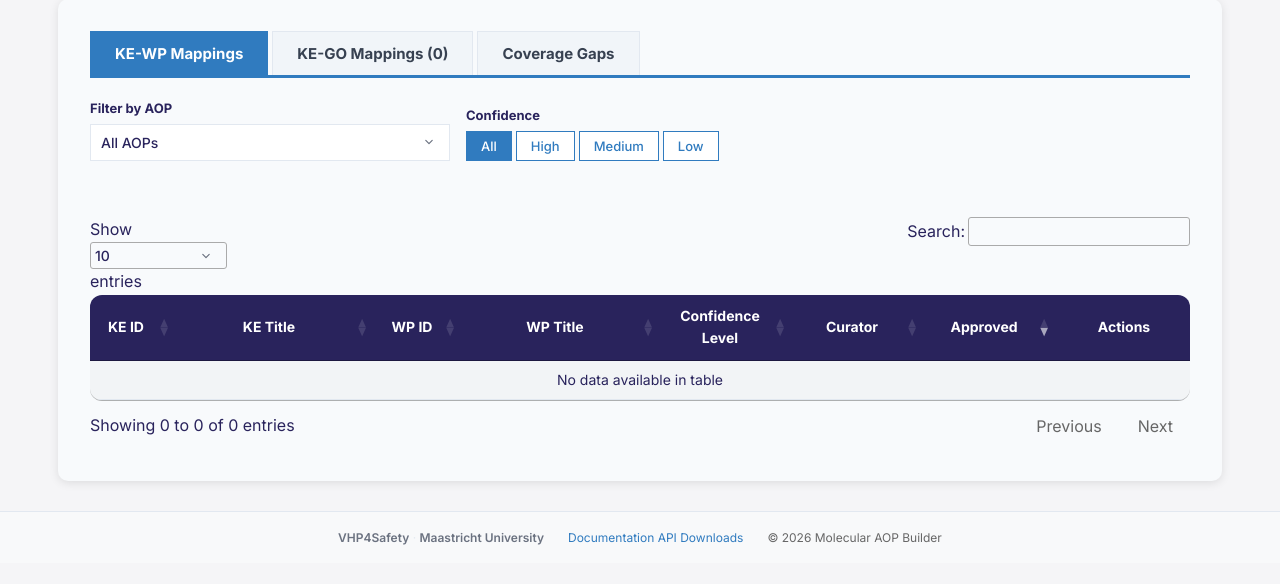
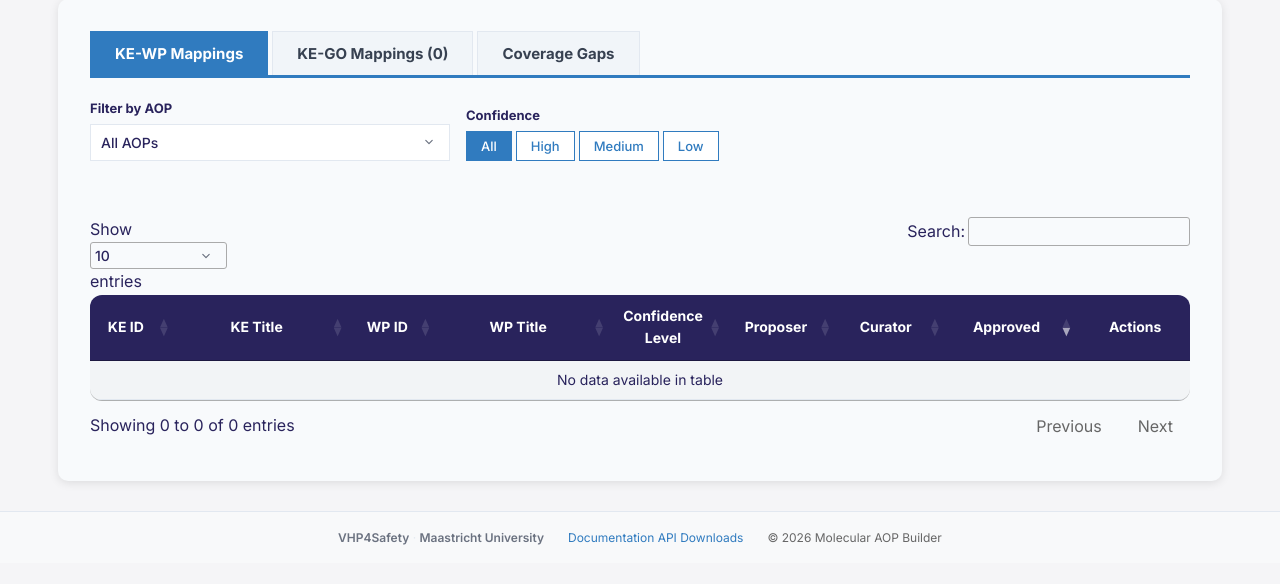
Before and after one commit to marvinm2/KE-WP-mapping, a Flask app: page /explore in a window 1280 px wide. Shown: the part 87-671 px from the top of the page. Run offline with Flask 3, Linux system fonts and the light colour scheme; data comes from the database, SQL or seed files in the repository; parts of the project's set-up code (start-up, migrations or seed data) failed here and were passed over; some libraries are stand-ins or nearby versions.

Commit message:
feat(13-02): display proposed_by in API serialization and explore page tables
- Add proposed_by to provenance dict in _serialize_mapping() and _serialize_go_mapping()
- Add proposed_by to _MAPPING_CSV_FIELDS and _GO_MAPPING_CSV_FIELDS
- Add proposed_by flattening in _flatten_for_csv()
- Add Proposer column to WP DataTable thead and columns config (index 5,
  shifting Curator to 6 and Approved to 7; update order directive to [[7,'desc']])
- Update WP DataTable columnDefs to 9 columns with adjusted widths
- Add Proposer column to GO static table thead and tbody (row['proposed_by'] or '-')
- Include proposed_by in GoMappingModel.get_all_mappings() SELECT clause

```diff
--- a/src/blueprints/v1_api.py
+++ b/src/blueprints/v1_api.py
@@ -96,6 +96,7 @@ def _serialize_mapping(row):
             "suggestion_score": row.get("suggestion_score"),
             "approved_by": row.get("approved_by_curator"),
             "approved_at": row.get("approved_at_curator"),
+            "proposed_by": row.get("proposed_by"),
         },
     }
 
@@ -114,6 +115,7 @@ def _serialize_go_mapping(row):
             "suggestion_score": row.get("suggestion_score"),
             "approved_by": row.get("approved_by_curator"),
             "approved_at": row.get("approved_at_curator"),
+            "proposed_by": row.get("proposed_by"),
         },
     }
 
@@ -121,11 +123,11 @@ def _serialize_go_mapping(row):
 # CSV fieldnames — provenance is flattened (nested dicts don't serialize to CSV)
 _MAPPING_CSV_FIELDS = [
     "uuid", "ke_id", "ke_name", "pathway_id", "pathway_title",
-    "confidence_level", "suggestion_score", "approved_by", "approved_at",
+    "confidence_level", "suggestion_score", "approved_by", "approved_at", "proposed_by",
 ]
 _GO_MAPPING_CSV_FIELDS = [
     "uuid", "ke_id", "ke_name", "go_term_id", "go_term_name", "go_namespace",
-    "confidence_level", "suggestion_score", "approved_by", "approved_at",
+    "confidence_level", "suggestion_score", "approved_by", "approved_at", "proposed_by",
 ]
 
 
@@ -136,6 +138,7 @@ def _flatten_for_csv(obj):
     flat["suggestion_score"] = prov.get("suggestion_score")
     flat["approved_by"] = prov.get("approved_by")
     flat["approved_at"] = prov.get("approved_at")
+    flat["proposed_by"] = prov.get("proposed_by")
     return flat
 
 
--- a/src/core/models.py
+++ b/src/core/models.py
@@ -1469,7 +1469,7 @@ class GoMappingModel:
                 """
                 SELECT id, ke_id, ke_title, go_id, go_name, connection_type,
                        confidence_level, evidence_code, created_by, created_at, updated_at,
-                       uuid, approved_by_curator, approved_at_curator
+                       uuid, approved_by_curator, approved_at_curator, proposed_by
                 FROM ke_go_mappings
                 ORDER BY created_at DESC
             """
--- a/templates/explore.html
+++ b/templates/explore.html
@@ -74,6 +74,7 @@
                         <th>WP ID</th>
                         <th>WP Title</th>
                         <th>Confidence Level</th>
+                        <th>Proposer</th>
                         <th>Curator</th>
                         <th>Approved</th>
                         <th>Actions</th>
@@ -94,6 +95,7 @@
                         <th>GO Name</th>
                         <th>Connection Type</th>
                         <th>Confidence Level</th>
+                        <th>Proposer</th>
                         <th>Timestamp</th>
                     </tr>
                 </thead>
@@ -106,6 +108,7 @@
                         <td>{{ row['go_name'] }}</td>
                         <td>{{ row['connection_type'] }}</td>
                         <td>{{ row['confidence_level'] }}</td>
+                        <td>{{ row['proposed_by'] or '-' }}</td>
                         <td>{{ (row['created_at'] or '').split('.')[0] }}</td>
                     </tr>
                     {% endfor %}
@@ -271,21 +274,23 @@
                     },
                     { data: 'pathway_title' },
                     { data: 'confidence_level' },
+                    { data: 'provenance.proposed_by', defaultContent: '-' },
                     { data: 'provenance.approved_by', defaultContent: '-' },
                     { data: 'provenance.approved_at', defaultContent: '-',
                       render: function(d) { return d ? d.split('T')[0] : '-'; } },
                     { data: null, orderable: false, defaultContent: '<button class="propose-change btn-sm">Propose Change</button>' }
                 ],
-                order: [[6, 'desc']],
+                order: [[7, 'desc']],
                 columnDefs: [
                     { width: '8%',  targets: 0, className: 'dt-center' },
-                    { width: '18%', targets: 1, className: 'dt-center' },
+                    { width: '16%', targets: 1, className: 'dt-center' },
                     { width: '8%',  targets: 2, className: 'dt-center' },
-                    { width: '18%', targets: 3, className: 'dt-center' },
-                    { width: '12%', targets: 4, className: 'dt-center' },
-                    { width: '12%', targets: 5, className: 'dt-center' },
-                    { width: '12%', targets: 6, className: 'dt-center' },
-                    { width: '12%', targets: 7, className: 'dt-center' }
+                    { width: '16%', targets: 3, className: 'dt-center' },
+                    { width: '10%', targets: 4, className: 'dt-center' },
+                    { width: '10%', targets: 5, className: 'dt-center' },
+                    { width: '10%', targets: 6, className: 'dt-center' },
+                    { width: '12%', targets: 7, className: 'dt-center' },
+                    { width: '10%', targets: 8, className: 'dt-center' }
                 ]
             });
 
```
